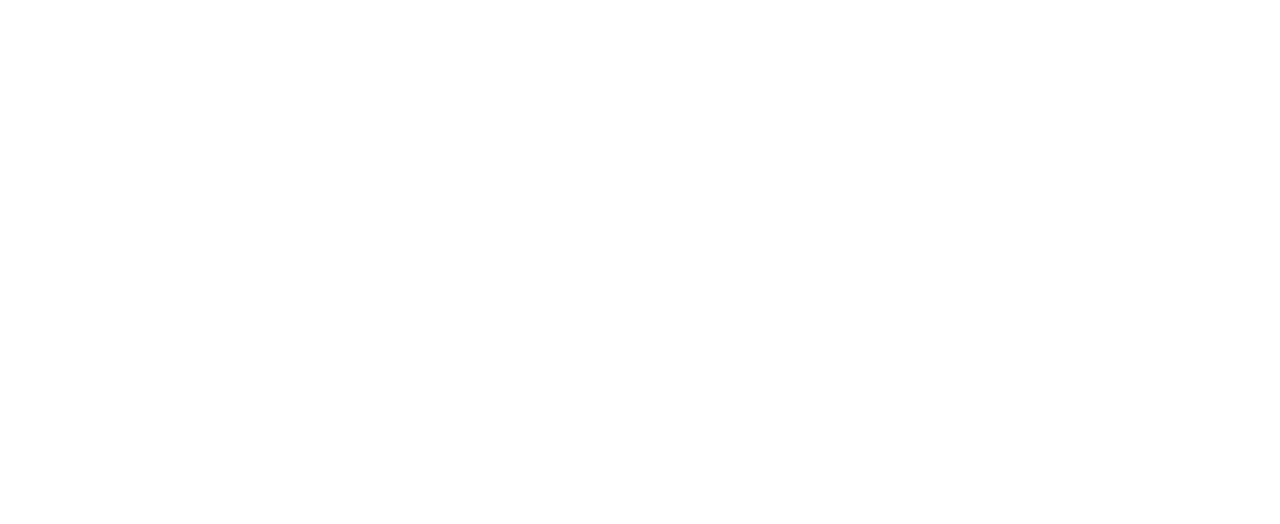
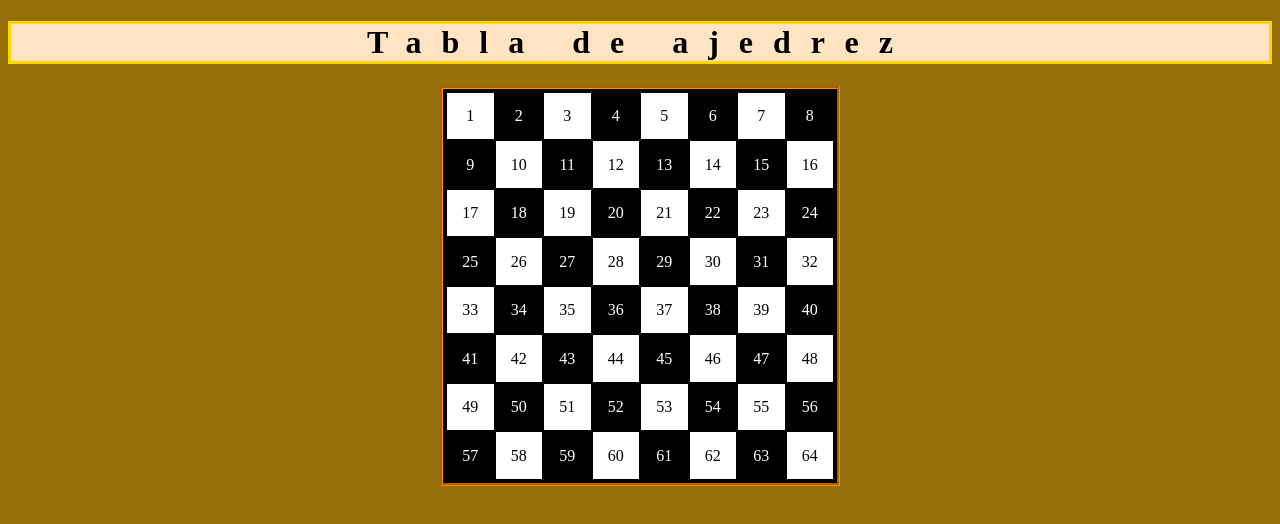
Before and after one commit to webblocksapp/especificidad-css, a plain HTML site: page ejercicio-5/index.html in a window 1280 px wide. Drawn offline with Linux system fonts and the light colour scheme.

Commit message:
especificidad

```diff
--- /dev/null
+++ b/ejercicio-5/index.css
@@ -0,0 +1,30 @@
+.aja {
+  background-color: #000000;
+  border-style: groove;
+  border-color: rgb(255, 145, 0);
+  padding: 2px;
+  margin: auto;
+}
+
+.blanco {
+  background-color: white;
+  color: black;
+}
+.negro {
+  background-color: black;
+  color: white;
+}
+.centro {
+  text-align: center;
+}
+
+.styleH1 {
+  text-align: center;
+  letter-spacing: 20px;
+  border: solid;
+  border-color: gold;
+  background-color: bisque;
+}
+* {
+  background-color: rgb(150, 112, 9);
+}
--- a/ejercicio-5/index.html
+++ b/ejercicio-5/index.html
@@ -4,11 +4,102 @@
     <meta charset="UTF-8" />
     <meta http-equiv="X-UA-Compatible" content="IE=edge" />
     <meta name="viewport" content="width=device-width, initial-scale=1.0" />
+    <link rel="stylesheet" href="index.css" />
     <title>Document</title>
   </head>
   <body>
     <!--
     Hacer un tablero de ajedrez vacío utilizando especificidad en css.
     -->
+    <h1 class="styleH1">Tabla de ajedrez</h1>
+
+    <table
+      class="aja"
+      width="400"
+      height="400px"
+      ;cellspacing="2"
+      cellpadding="2"
+    >
+      <tr class="centro">
+        <td class="blanco">1</td>
+        <td class="negro">2</td>
+        <td class="blanco">3</td>
+        <td class="negro">4</td>
+        <td class="blanco">5</td>
+        <td class="negro">6</td>
+        <td class="blanco">7</td>
+        <td class="negro">8</td>
+      </tr>
+      <tr class="centro">
+        <td class="negro">9</td>
+        <td class="blanco">10</td>
+        <td class="negro">11</td>
+        <td class="blanco">12</td>
+        <td class="negro">13</td>
+        <td class="blanco">14</td>
+        <td class="negro">15</td>
+        <td class="blanco">16</td>
+      </tr>
+      <tr class="centro">
+        <td class="blanco">17</td>
+        <td class="negro">18</td>
+        <td class="blanco">19</td>
+        <td class="negro">20</td>
+        <td class="blanco">21</td>
+        <td class="negro">22</td>
+        <td class="blanco">23</td>
+        <td class="negro">24</td>
+      </tr>
+      <tr class="centro">
+        <td class="negro">25</td>
+        <td class="blanco">26</td>
+        <td class="negro">27</td>
+        <td class="blanco">28</td>
+        <td class="negro">29</td>
+        <td class="blanco">30</td>
+        <td class="negro">31</td>
+        <td class="blanco">32</td>
+      </tr>
+      <tr class="centro">
+        <td class="blanco">33</td>
+        <td class="negro">34</td>
+        <td class="blanco">35</td>
+        <td class="negro">36</td>
+        <td class="blanco">37</td>
+        <td class="negro">38</td>
+        <td class="blanco">39</td>
+        <td class="negro">40</td>
+      </tr>
+      <tr class="centro">
+        <td class="negro">41</td>
+        <td class="blanco">42</td>
+        <td class="negro">43</td>
+        <td class="blanco">44</td>
+        <td class="negro">45</td>
+        <td class="blanco">46</td>
+        <td class="negro">47</td>
+        <td class="blanco">48</td>
+      </tr>
+      <tr class="centro">
+        <td class="blanco">49</td>
+        <td class="negro">50</td>
+        <td class="blanco">51</td>
+        <td class="negro">52</td>
+        <td class="blanco">53</td>
+        <td class="negro">54</td>
+        <td class="blanco">55</td>
+        <td class="negro">56</td>
+      </tr>
+      <tr class="centro">
+        <td class="negro">57</td>
+        <td class="blanco">58</td>
+        <td class="negro">59</td>
+        <td class="blanco">60</td>
+        <td class="negro">61</td>
+        <td class="blanco">62</td>
+        <td class="negro">63</td>
+        <td class="blanco">64</td>
+      </tr>
+    </table>
   </body>
 </html>
```
Also changed, not shown: ejercicio-3/index.html (+19 -0 lines), ejercicio-4/index.html (+16 -0 lines), ejercicio-6/index.css (added, +9 -0 lines), ejercicio-6/index.html (+11 -10 lines).
